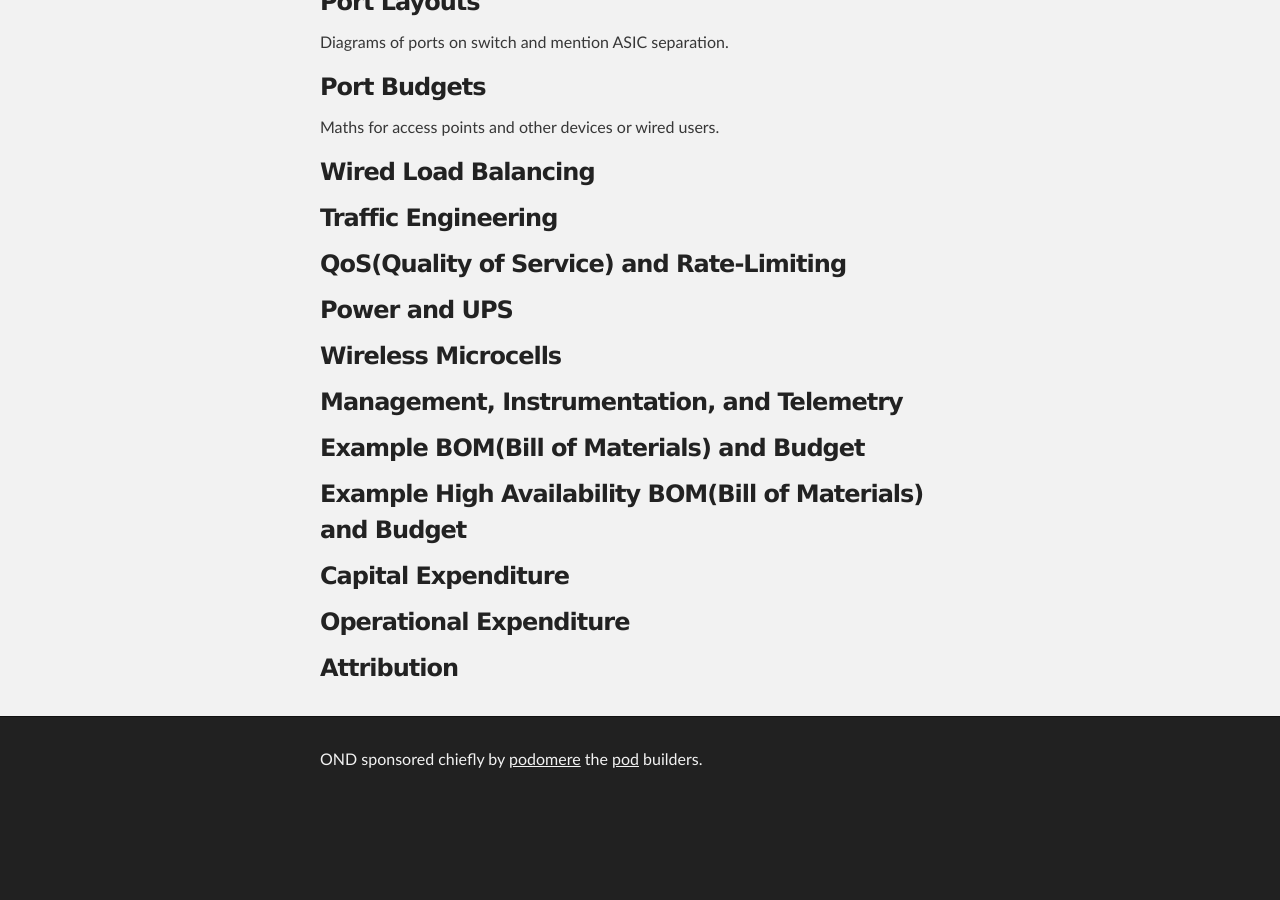
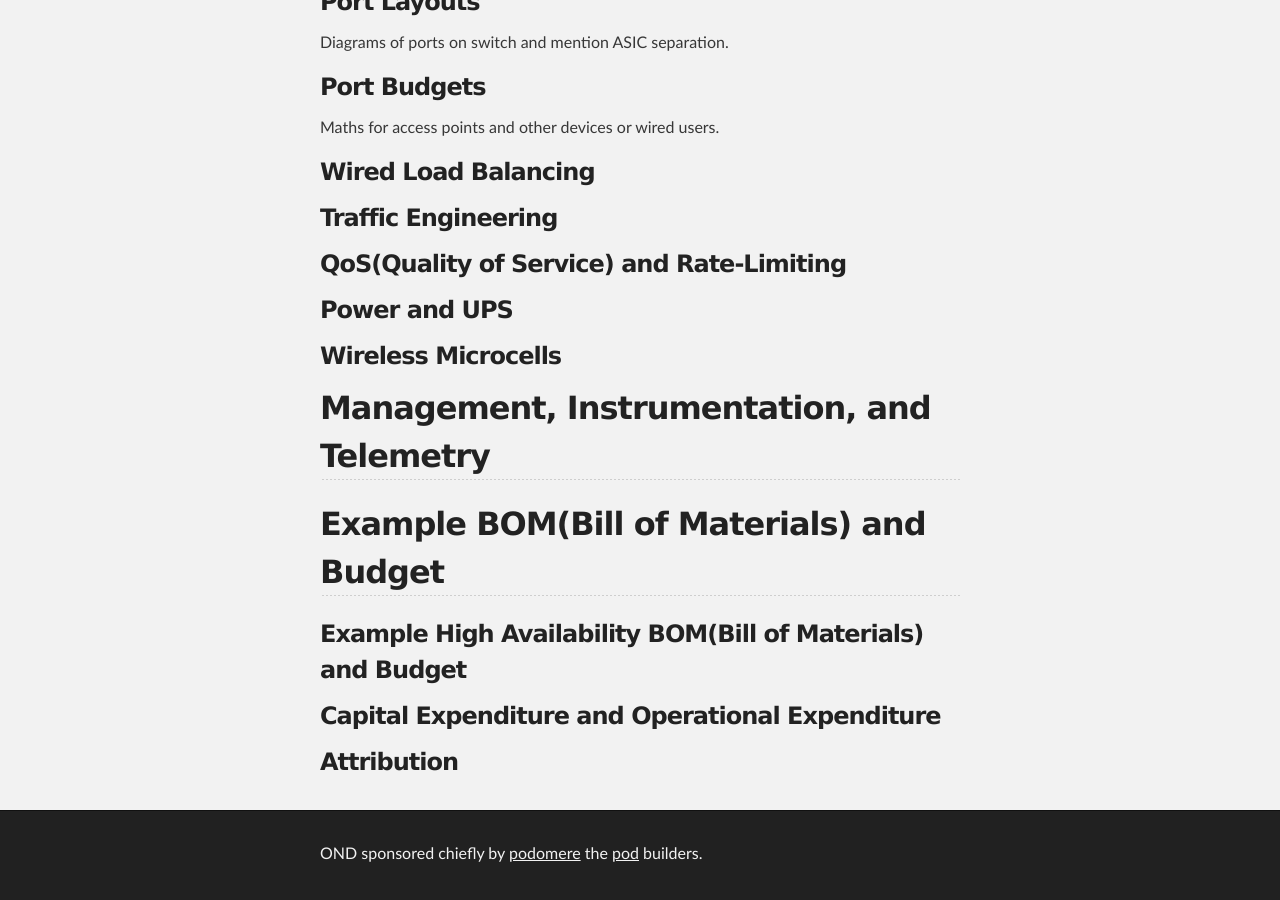
Before and after one commit to podomere/ond, a Jekyll site: the page built from ond-00001/ond-00001.md, in a window 1280 px wide and 900 px high, scrolled down 15694 px. Built offline with Jekyll 4.4.1, drawn with Linux system fonts in a browser that asks for light colours; before the commit the page ends 16500 px from its top, so only the background shows below that; some of the changed text lies outside the part shown.

Commit message:
Formula subscripts and Section headers

```diff
--- a/ond-00001/ond-00001.md
+++ b/ond-00001/ond-00001.md
@@ -307,14 +309,12 @@ Maths for access points and other devices or wired users.
 ### Wireless Microcells
 
 
-### Management, Instrumentation, and Telemetry
+## Management, Instrumentation, and Telemetry
 
-### Example BOM(Bill of Materials) and Budget
+## Example BOM(Bill of Materials) and Budget
 
 ### Example High Availability BOM(Bill of Materials) and Budget
 
-### Capital Expenditure
-
-### Operational Expenditure
+### Capital Expenditure and Operational Expenditure
 
 ### Attribution
```
Also changed, not shown: other parts of ond-00001/ond-00001.md (+4 -2 lines).
